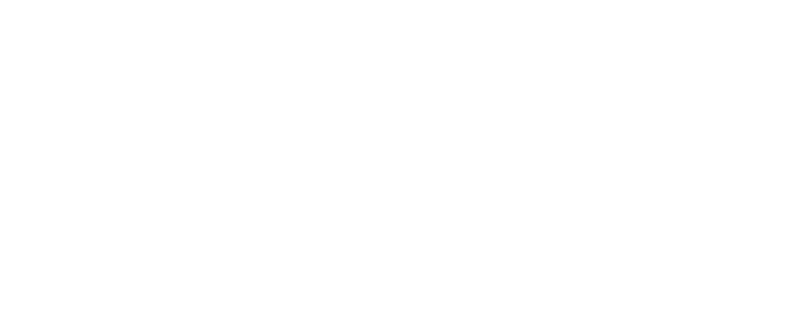
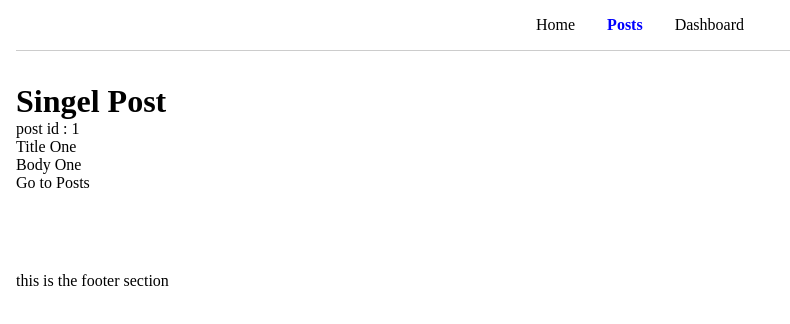
Before and after one commit to sevankeshish/router-dom-v6, a React (Vite) app: page /app/posts/1 in a window 1280 px wide. Before the commit this address had no page. Shown: the top 324 px of the page, without its empty margins (0-790 px from the left). Built offline with nearby package versions, Linux system fonts and the light colour scheme.

Commit message:
dynamic routs - useParams

```diff
--- a/src/App.jsx
+++ b/src/App.jsx
@@ -2,6 +2,7 @@ import { Route, Routes } from "react-router-dom";
 import "./App.css";
 import Layout from "./components/Layout";
 import Payments from "./components/Payments";
+import Post from "./components/Post";
 import Profile from "./components/Profile";
 import Dashboard from "./pages/Dashboard";
 import Home from "./pages/Home";
@@ -13,6 +14,7 @@ function App() {
       <Routes>
         <Route path="/app" element={<Layout />}>
           <Route index element={<Home />} />
+          <Route path="posts/:id" element={<Post />} />
           <Route path="posts" element={<Posts />} />
           <Route path="dashboard" element={<Dashboard />}>
             <Route index element={<Profile />} />
--- /dev/null
+++ b/src/components/Post.jsx
@@ -0,0 +1,37 @@
+import React from "react";
+import { Link, useParams } from "react-router-dom";
+
+const posts = [
+  {
+    id: 1,
+    title: "Title One",
+    body: "Body One",
+  },
+  {
+    id: 2,
+    title: "Title Two",
+    body: "Body Two",
+  },
+  {
+    id: 3,
+    title: "Title Three",
+    body: "Body Three",
+  },
+];
+
+function Post() {
+  const { id } = useParams();
+  const post = posts.find((p) => p.id === Number(id));
+
+  return (
+    <div>
+      <h1>Singel Post</h1>
+      <div>post id : {id}</div>
+      <p>{post.title}</p>
+      <p>{post.body}</p>
+      <Link to="/app/posts">Go to Posts</Link>
+    </div>
+  );
+}
+
+export default Post;
--- a/src/pages/Posts.jsx
+++ b/src/pages/Posts.jsx
@@ -1,5 +1,22 @@
+import { Link } from "react-router-dom";
+
 const Posts = () => {
-  return <div> Posts Page</div>;
+  return (
+    <div>
+      <h1>Posts Page</h1>
+      <ul>
+        <li>
+          <Link to="1">Post 1</Link>
+        </li>
+        <li>
+          <Link to="2">Post 2</Link>
+        </li>
+        <li>
+          <Link to="3">Post 3</Link>
+        </li>
+      </ul>
+    </div>
+  );
 };
 
 export default Posts;
```
